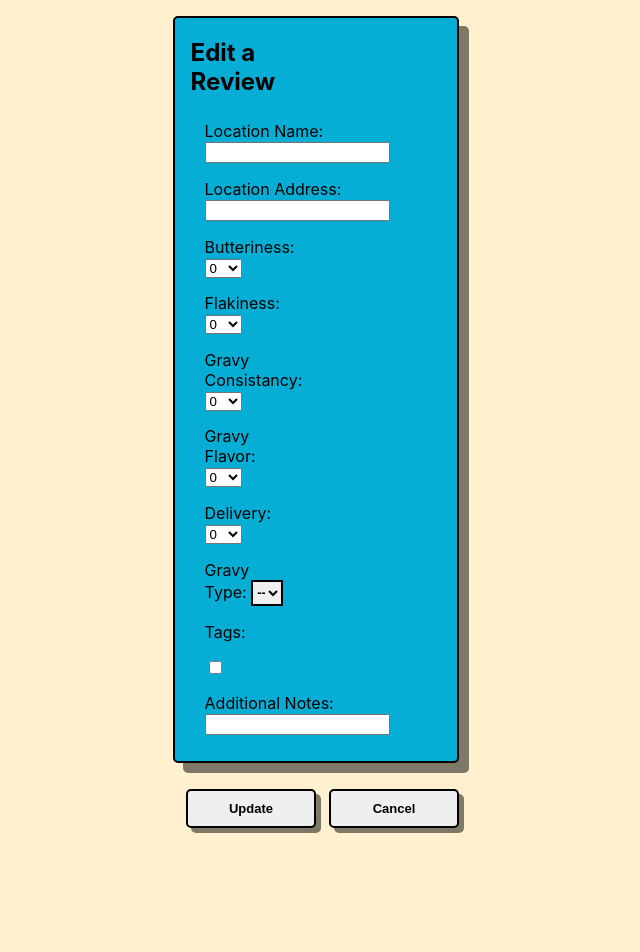
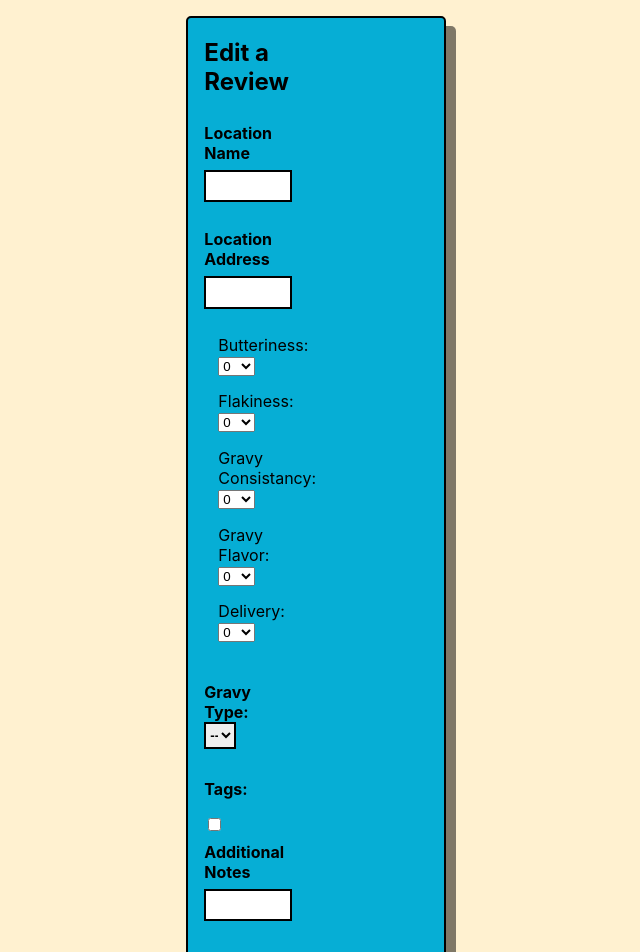
Before and after one commit to Houston-Smith/GravyTrain, a React (Create React App) app in the folder GravyTrain/Client/: page /review/1/edit in a window 1280 px wide. Shown: the top 952 px of the page, without its empty margins (324-964 px from the left). Before the commit the page ends 860 px from the top, so only its background shows below. Built offline with nearby package versions, Linux system fonts and the light colour scheme; no server answers.

Commit message:
Edit CSS

```diff
--- a/GravyTrain/Client/src/components/review/ReviewEdit.js
+++ b/GravyTrain/Client/src/components/review/ReviewEdit.js
@@ -2,6 +2,7 @@ import React, { useState, useEffect } from "react";
 import {useNavigate, useParams} from "react-router-dom";
 import { updateReview, getReviewById } from "../../modules/reviewManager";
 import { getTags, addTagReviews, deleteTagReviews} from "../../modules/tagManager";
+import "./ReviewForm.css";
 
 export const ReviewEdit = () => {
 
@@ -117,15 +118,21 @@ export const ReviewEdit = () => {
     <section className="form-card">
     <h1>Edit a Review</h1>
 
-      <fieldset>
-          <label htmlFor="locationName">Location Name: </label>
-          <input type="text" id="locationName" onChange={handleFieldChange} value={review.locationName} />
+    <section>
+      <b><p className="input-paragraph">Location Name</p></b>
+      <fieldset className="input-fieldset">
+          <label htmlFor="locationName"></label>
+          <input type="text" id="locationName" className="form-control" onChange={handleFieldChange} value={review.locationName} />
       </fieldset>
+    </section>
 
-      <fieldset>
-          <label htmlFor="locationAddress">Location Address: </label>
-          <input type="text" id="locationAddress" onChange={handleFieldChange} value={review.locationAddress} />
+    <section>
+      <b><p className="input-paragraph">Location Address</p></b>
+      <fieldset className="input-fieldset">
+          <label htmlFor="locationAddress"></label>
+          <input type="text" id="locationAddress" className="form-control" onChange={handleFieldChange} value={review.locationAddress} />
       </fieldset>
+    </section>
 
       <fieldset>
 						<label htmlFor="butteryScore">Butteriness: </label>
@@ -212,8 +219,8 @@ export const ReviewEdit = () => {
             </select>
 				</fieldset>
 
-        <fieldset>
-						<label htmlFor="gravyType">Gravy Type: </label>
+        <fieldset className="other-fieldset">
+						<b><label htmlFor="gravyType">Gravy Type: </label></b>
 						<select id="gravyType" onChange={handleFieldChange} value={review.gravyType}>
               <option value={"---"}>---</option>
               <option value={"White"}>White</option>
@@ -222,34 +229,41 @@ export const ReviewEdit = () => {
             </select>
 				</fieldset>
 
-        <fieldset>
-						<label htmlFor="tags">Tags: </label>
+        <fieldset className="other-fieldset">
+          <b><label htmlFor="tags">Tags:</label></b>
 					<div id="root">
             {tags.map(tag => (
               <label htmlFor={tag.name}>
-                      <p><b>{tag.name}</b></p>
+                    <p>{tag.name}</p>
                     <input type="checkbox" id={"tag--" + tag.id} name={tag.name} value={tag.id} ></input>
               </label>
             ))}
           </div>
 				</fieldset>
 
-        <fieldset>
-          <label htmlFor="notes">Additional Notes: </label>
-          <input type="text" id="notes" onChange={handleFieldChange} value={review.notes} />
+      <section>
+        <b><p className="input-paragraph">Additional Notes</p></b>
+        <fieldset className="input-fieldset">
+          <label htmlFor="notes"></label>
+          <input type="text" id="notes" className="form-control" onChange={handleFieldChange} value={review.notes} />
         </fieldset>
+      </section>
 
     </section>
+
+
     <div className="form-buttons">
-      <button disabled={isLoading}
+
+      <button className="create-button" disabled={isLoading}
         onClick={updateExistingReview}>
         Update
       </button>
 
-      <button disabled={isLoading}
+      <button className="cancel-button" disabled={isLoading}
         onClick={ClickCancel}>
         Cancel
       </button>
+
     </div>
   </main>
   )
--- a/GravyTrain/Client/src/components/review/ReviewForm.css
+++ b/GravyTrain/Client/src/components/review/ReviewForm.css
@@ -75,6 +75,10 @@
   background-color: #DD1C1A;
 }
 
+.cancel-button:hover {
+  background-color: #a11715;
+}
+
 .reviews {
   display: flex;
   justify-content: flex-start;
@@ -106,7 +110,7 @@
   font-size: 32px;
   position: absolute;
   left: 5px;
-  color: black;
+  color: rgb(0, 0, 0);
   transition: 0.3s;
 }
 
--- a/GravyTrain/Client/src/components/review/ReviewList.css
+++ b/GravyTrain/Client/src/components/review/ReviewList.css
@@ -86,4 +86,5 @@ body {
 
 .large-button:hover{
   box-shadow: 4px 4px 0px 0px rgba(0,0,0,0.7);
+  background-color: #a11715;
 }
```
Lines whose indentation alone changed are shown as unchanged.
